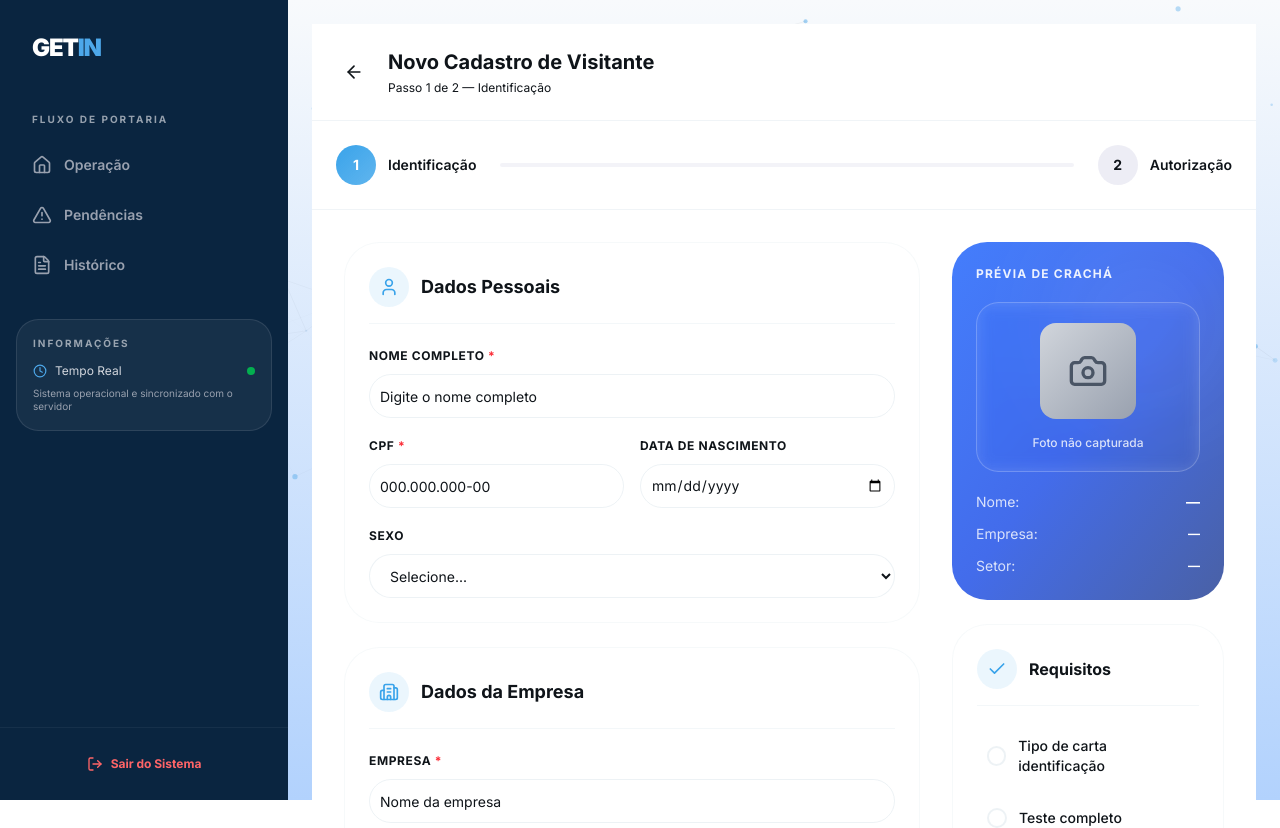
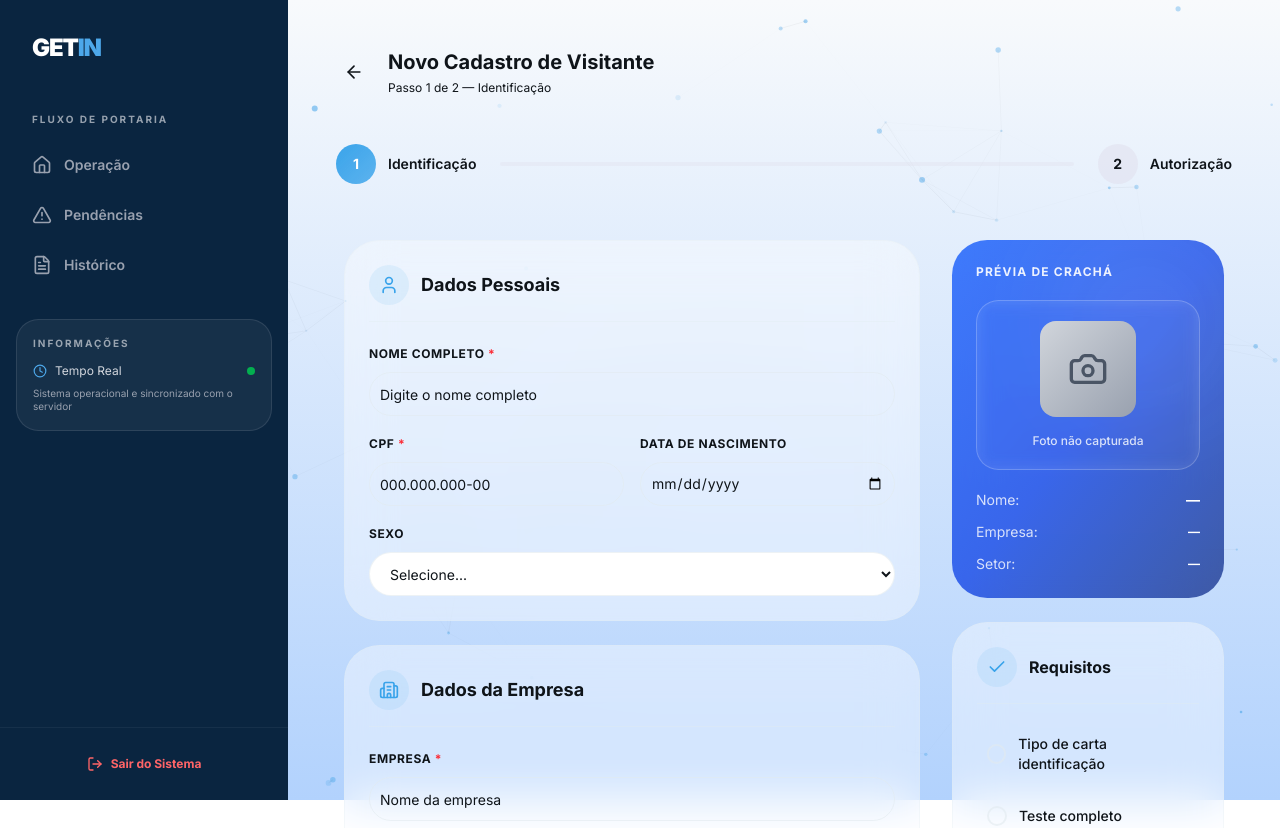
Before and after one commit to ocastroxs/get_in, a Next.js app: page /portaria/novo in a window 1280 px wide. Shown: the top 828 px of the page. Built offline with nearby package versions, Linux system fonts and the light colour scheme.

Commit message:
style(portaria): remover fundo branco solido para habilitar efeito glass total

```diff
--- a/src/app/portaria/novo/page.jsx
+++ b/src/app/portaria/novo/page.jsx
@@ -55,9 +55,9 @@ export default function NovoCadastroPage() {
   };
 
   return (
-    <div className="min-h-screen bg-background">
+    <div className="min-h-screen">
       {/* Header com Navegação */}
-      <div className="border-b border-border/50 p-6 flex items-center justify-between backdrop-blur-sm">
+      <div className="p-6 flex items-center justify-between">
         <div className="flex items-center gap-4">
           <Link href="/portaria" className="p-2 hover:bg-muted/60 rounded-lg transition-all duration-200 hover:scale-110">
             <ArrowLeft size={20} className="text-muted-foreground" />
@@ -70,7 +70,7 @@ export default function NovoCadastroPage() {
       </div>
 
       {/* Breadcrumb de Steps - Melhorado */}
-      <div className="border-b border-border/50 px-6 py-6 backdrop-blur-sm">
+      <div className="px-6 py-6">
         <div className="max-w-7xl mx-auto flex items-center gap-6">
           {/* Step 1 */}
           <div className="flex items-center gap-3">
```
